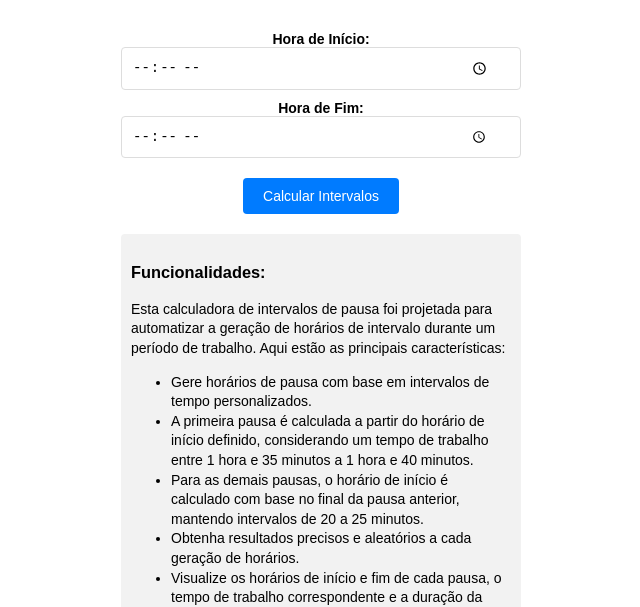
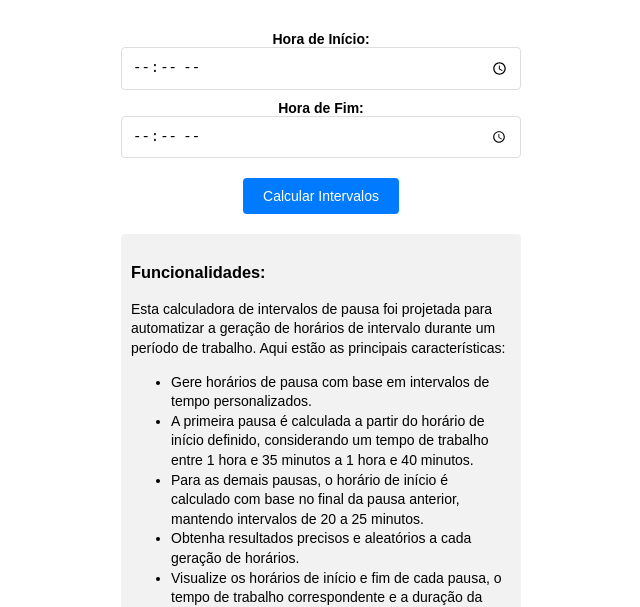
Before and after one commit to nathan5d/IntervaloFlex, a plain HTML site: page index.html in a window 1280 px wide. Shown: the part 193-800 px from the top of the page, without its empty margins (319-959 px from the left). Drawn offline with Linux system fonts and the light colour scheme.

Commit message:
fix: pwa

```diff
--- a/index.html
+++ b/index.html
@@ -66,13 +66,7 @@ input[type="time"] {
             appearance: none;
             -webkit-appearance: none;
             background-color: #ffffff;
-    background-image: url("icone_relogio.png");
-    background-size: 16px 16px;
-    background-repeat: no-repeat;
-    background-position: right 10px center;
-    padding-right: 30px;
-    /* Defina uma altura mínima para o input */
-    min-height: 40px; /* Ajuste conforme necessário */
+            min-height: 40px;
         }
 
 
```
Lines whose indentation alone changed are shown as unchanged.
